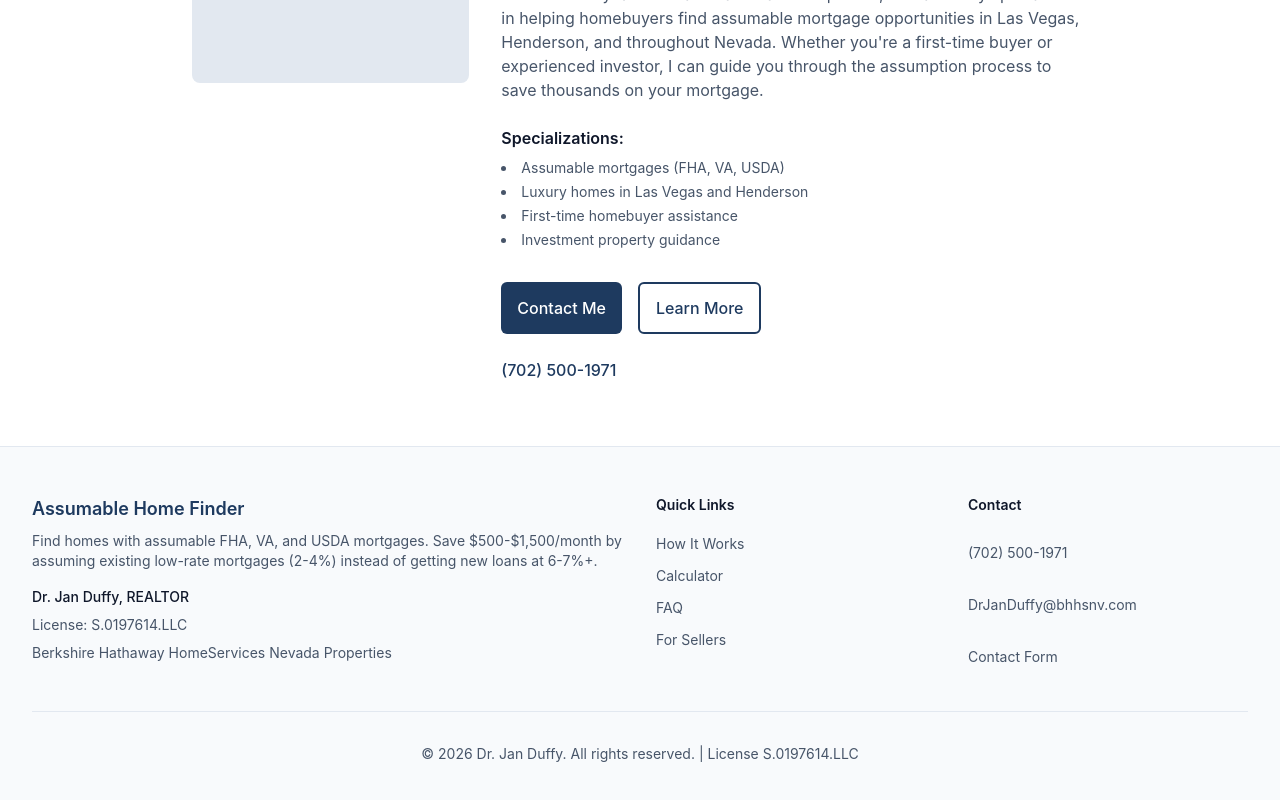
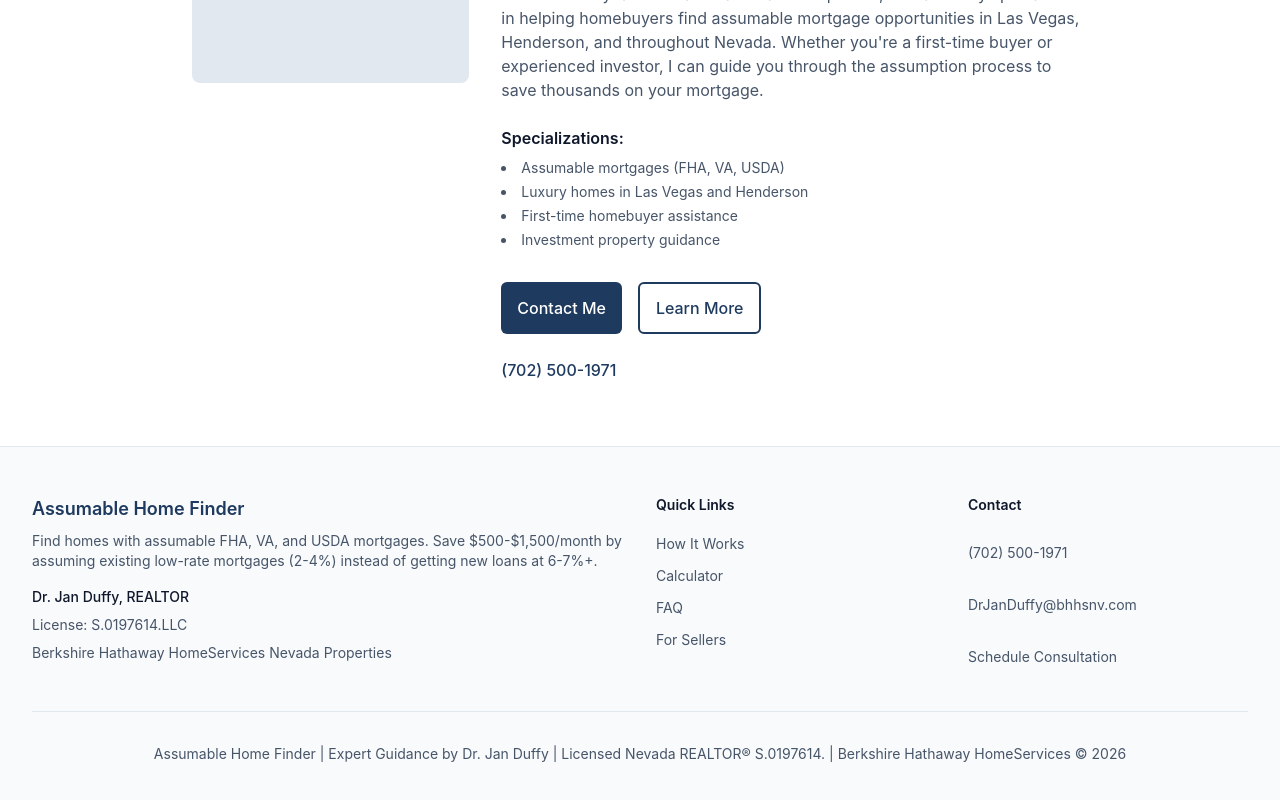
Before and after one commit to DrJanDuffy/assumablehomefinder.com, a Next.js app: page / in a window 1280 px wide. Shown: the part 5717-6517 px from the top of the page. Built offline with nearby package versions, Linux system fonts and the light colour scheme.

Commit message:
Update footer copyright text to new format and rename Contact Form to Schedule Consultation

```diff
--- a/app/components/layout/Footer.tsx
+++ b/app/components/layout/Footer.tsx
@@ -89,7 +89,7 @@ export default function Footer() {
                   href="/contact"
                   className="hover:text-[var(--color-primary)] min-h-[48px] inline-flex items-center touch-manipulation"
                 >
-                  Contact Form
+                  Schedule Consultation
                 </Link>
               </li>
             </ul>
@@ -98,8 +98,7 @@ export default function Footer() {
 
         <div className="mt-8 border-t border-neutral-200 pt-8">
           <p className="text-center text-sm text-neutral-600">
-            © {currentYear} {AGENT_INFO.name}. All rights reserved. | License{' '}
-            {AGENT_INFO.license}
+            Assumable Home Finder | Expert Guidance by Dr. Jan Duffy | Licensed Nevada REALTOR® S.0197614. | Berkshire Hathaway HomeServices © {currentYear}
           </p>
         </div>
       </div>
```
